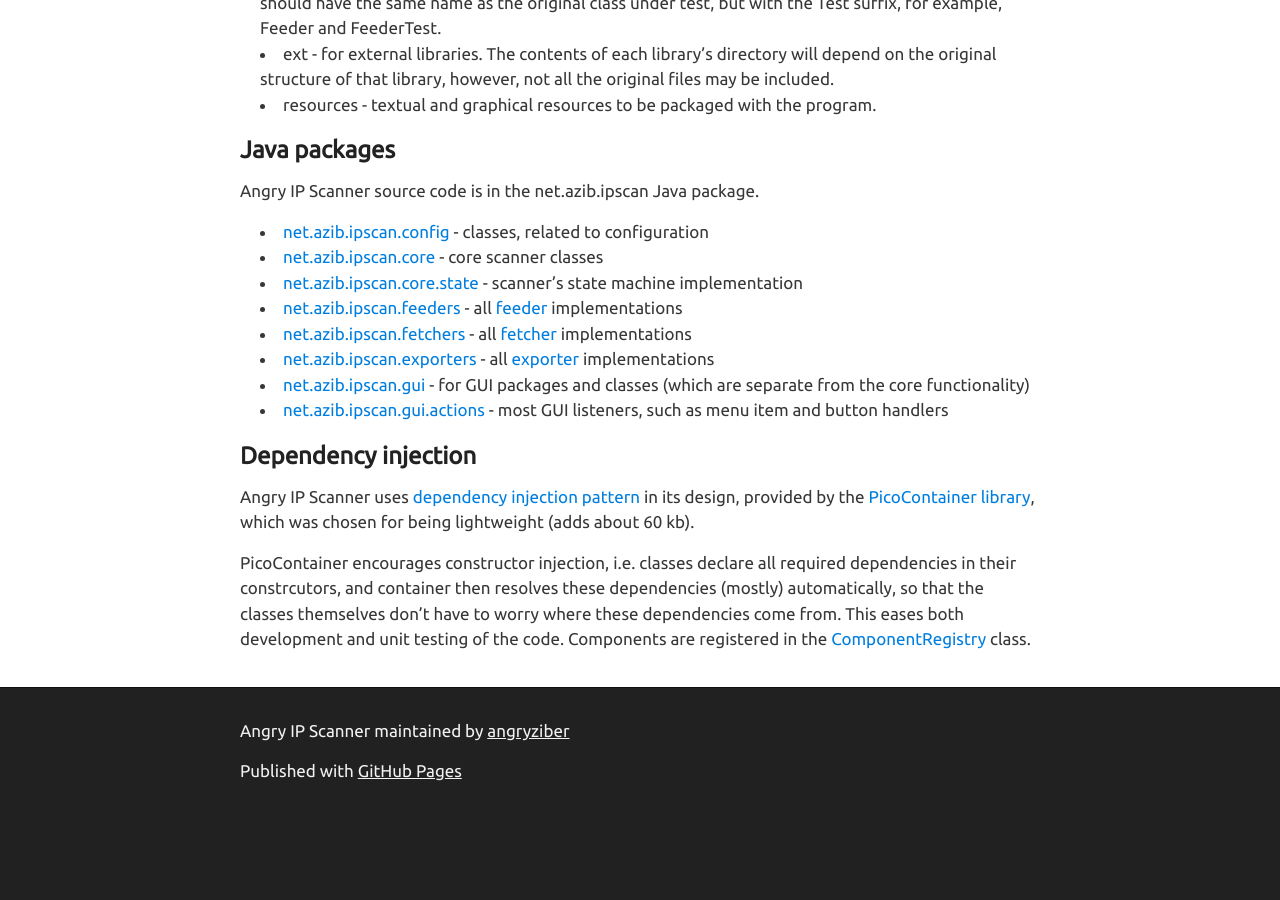
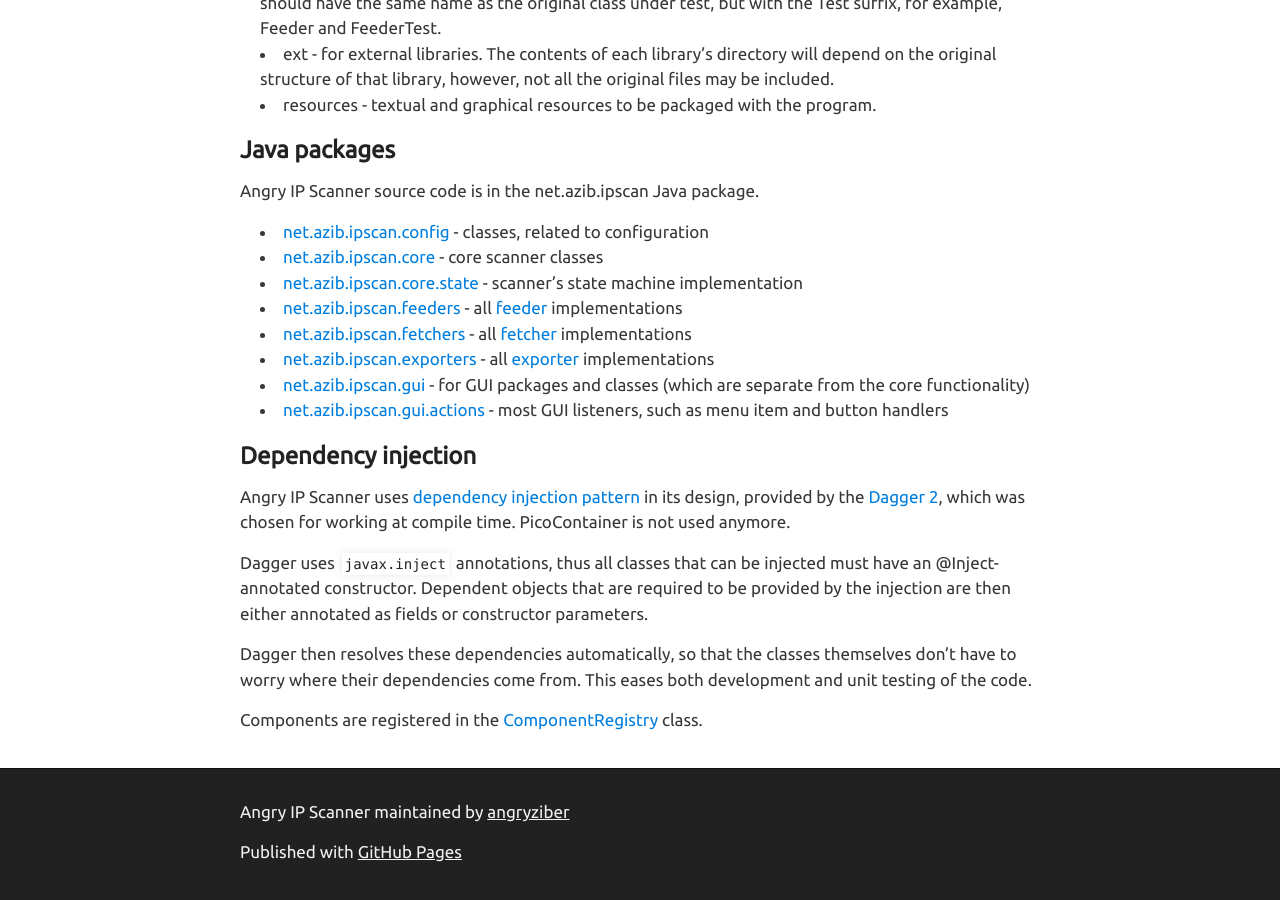
Before and after one commit to angryip/ipscan, a Jekyll site: the page built from contribute/index.markdown, in a window 1280 px wide and 900 px high, scrolled down 1759 px. Built offline with Jekyll 4.4.1, drawn with Linux system fonts in a browser that asks for light colours; before the commit the page ends 2578 px from its top, so only the background shows below that.

Commit message:
update picocontainer to dagger

```diff
--- a/contribute/index.markdown
+++ b/contribute/index.markdown
@@ -77,7 +77,13 @@
 ### Dependency injection
 
 Angry IP Scanner uses [dependency injection pattern](http://en.wikipedia.org/wiki/Dependency_injection) in its design,
-provided by the [PicoContainer library](http://www.picocontainer.org/), which was chosen for being lightweight (adds about 60 kb).
+provided by the [Dagger 2](http://google.github.io/dagger/), which was chosen for working at compile time.
+PicoContainer is not used anymore.
 
-PicoContainer encourages constructor injection, i.e. classes declare all required dependencies in their constrcutors, and container then resolves these dependencies (mostly) automatically, so that the classes themselves don't have to worry where these dependencies come from. This eases both development and unit testing of the code.
+Dagger uses `javax.inject` annotations, thus all classes that can be injected must have an @Inject-annotated constructor.
+Dependent objects that are required to be provided by the injection are then either annotated as fields or constructor parameters.
+
+Dagger then resolves these dependencies automatically, so that the classes themselves don't have to worry where their dependencies
+come from. This eases both development and unit testing of the code.
+
 Components are registered in the [ComponentRegistry](https://github.com/angryziber/ipscan/blob/master/src/net/azib/ipscan/core/ComponentRegistry.java) class.
```
